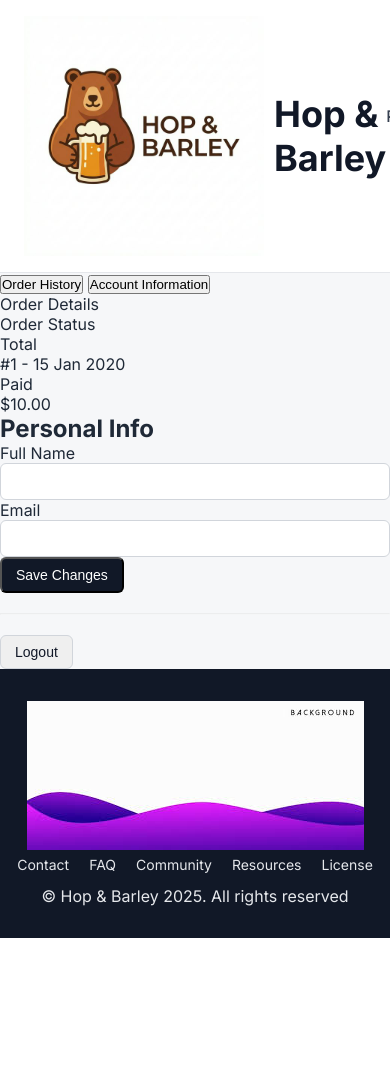
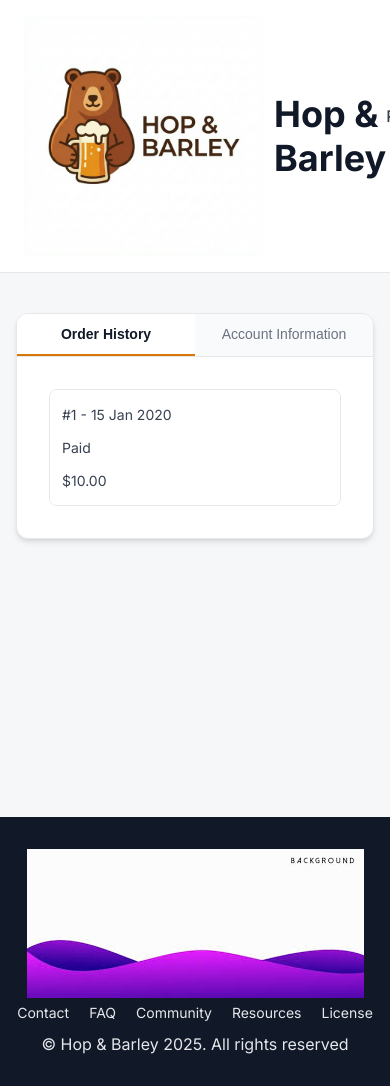
Before and after one commit to MomoTMR/Internet_market, a Django app: template templates/account.html in a window 390 px wide; the page is wider, and only the part inside the window is pictured. Before the commit the page ends 938 px from the top of that part, so only its background shows below. Run offline with Django 5.2, Linux system fonts and the light colour scheme; the template is opened without the code that fills it: values that come from a table or form of the project are taken from there, others are empty; tables that the repository leaves empty hold one stand-in row (values such as "Sample post"); parts of the project's set-up code (start-up, migrations or seed data) failed here and were passed over.

Commit message:
исправлена страничка checkout и account

```diff
--- a/products/views.py
+++ b/products/views.py
@@ -22,12 +22,12 @@
 
     def get_paginate_by(self, queryset):
         try:
-            per_page = int(self.request.GET.get('per_page', 5))
-            if per_page in [5, 10, 20, 50]:
+            per_page = int(self.request.GET.get('per_page', 6))
+            if per_page in [6, 12, 24, 48]:
                 return per_page
         except ValueError:
             pass
-        return 5
+        return 6
 
     def get_queryset(self) -> QuerySet[Product]:
         queryset = Product.objects.filter(is_active=True).select_related('category')
--- a/static/css/main.css
+++ b/static/css/main.css
@@ -9,6 +9,13 @@
   font-family: 'Inter', sans-serif;
   background: #f6f7f9;
   color: #1f2937;
+}
+
+/* Layout Containers */
+.container {
+  max-width: 1200px;
+  margin: 0 auto;
+  padding: 0 24px;
 }
 
 /* Header */
@@ -801,3 +808,158 @@
     position: static;
   }
 }
+/* ============================================ */
+/* PROFILE PAGE STYLES */
+/* ============================================ */
+
+.account-page-wrapper {
+  padding: 40px 0;
+  min-height: calc(100vh - 300px); /* Adjust based on header/footer height */
+}
+
+.account-container {
+  max-width: 800px;
+  margin: 0 auto;
+  background: white;
+  border-radius: 12px;
+  box-shadow: 0 4px 6px -1px rgba(0, 0, 0, 0.1), 0 2px 4px -1px rgba(0, 0, 0, 0.06);
+  overflow: hidden;
+  border: 1px solid #e5e7eb;
+}
+
+.account-tabs {
+  display: flex;
+  border-bottom: 1px solid #e5e7eb;
+  background-color: #f9fafb;
+}
+
+.account-tab {
+  flex: 1;
+  padding: 16px 24px;
+  border: none;
+  background: none;
+  font-size: 16px;
+  font-weight: 500;
+  color: #6b7280;
+  cursor: pointer;
+  transition: all 0.2s;
+  border-bottom: 2px solid transparent;
+}
+
+.account-tab:hover {
+  color: #111827;
+  background-color: #f3f4f6;
+}
+
+.account-tab.active {
+  color: #111827; /* Amber-600 */
+  border-bottom-color: #d97706;
+  background-color: white;
+  font-weight: 600;
+}
+
+.tab-content {
+  padding: 32px;
+}
+
+.tab-pane {
+  display: none;
+  animation: fadeIn 0.3s ease;
+}
+
+.tab-pane.active {
+  display: block;
+}
+
+@keyframes fadeIn {
+  from { opacity: 0; transform: translateY(10px); }
+  to { opacity: 1; transform: translateY(0); }
+}
+
+/* Order History Table */
+.order-history-table {
+  width: 100%;
+  border: 1px solid #e5e7eb;
+  border-radius: 8px;
+  overflow: hidden;
+}
+
+.order-table-header {
+  display: grid;
+  grid-template-columns: 2fr 1fr 1fr;
+  background-color: #f9fafb;
+  font-weight: 600;
+  border-bottom: 1px solid #e5e7eb;
+}
+
+.order-table-body {
+  background-color: white;
+}
+
+.order-table-row {
+  display: grid;
+  grid-template-columns: 2fr 1fr 1fr;
+  border-bottom: 1px solid #e5e7eb;
+  transition: background-color 0.2s;
+}
+
+.order-table-row:last-child {
+  border-bottom: none;
+}
+
+.order-table-row:hover {
+  background-color: #f9fafb;
+}
+
+.order-table-cell {
+  padding: 12px 16px;
+  font-size: 14px;
+  color: #374151;
+  display: flex;
+  align-items: center;
+}
+
+/* Account Form */
+.account-form-container h2 {
+  font-size: 20px;
+  font-weight: 700;
+  margin-bottom: 24px;
+  color: #111827;
+}
+
+.button--full-width {
+  width: 100%;
+  justify-content: center;
+}
+
+@media (max-width: 640px) {
+  .account-container {
+    margin: 0 16px;
+  }
+
+  .account-tab {
+    padding: 12px 16px;
+    font-size: 14px;
+  }
+
+  .order-table-header, .order-table-row {
+    grid-template-columns: 1fr;
+    gap: 8px;
+    padding: 12px;
+  }
+
+  .order-table-header {
+    display: none; /* Hide header on mobile for simpler list view */
+  }
+
+  .order-table-cell {
+    padding: 4px 0;
+    border: none;
+  }
+
+  .order-table-row {
+    display: flex;
+    flex-direction: column;
+    border-bottom: 4px solid #f3f4f6;
+  }
+}
--- a/templates/account.html
+++ b/templates/account.html
@@ -35,9 +35,14 @@
         <div class="account-form-container">
           <h2>Personal Info</h2>
           <form id="account-info-form">
+
             <div class="checkout-form-group">
-              <label>Full Name</label>
-              <input type="text" class="Input" value="{{ user.username }}">
+              <label>First Name</label>
+              <input type="text" class="Input" name="first_name" value="{{ user.first_name }}">
+            </div>
+            <div class="checkout-form-group">
+              <label>Last Name</label>
+              <input type="text" class="Input" name="last_name" value="{{ user.last_name }}">
             </div>
             <div class="checkout-form-group">
               <label>Email</label>
--- a/templates/base.html
+++ b/templates/base.html
@@ -3,7 +3,7 @@
 <html lang="ru">
 
 <head>
-    <link rel="stylesheet" href="{% static 'css/main.css' %}">
+
     <meta charset="UTF-8">
     <meta name="viewport" content="width=device-width, initial-scale=1.0">
     <title>{% block title %}Hop & Barley{% endblock %}</title>
```
Also changed, not shown: orders/views.py (+8 -1 lines), static/js/main.js (+18 -35 lines), templates/checkout.html (+4 -68 lines), templates/home.html (+4 -4 lines).
